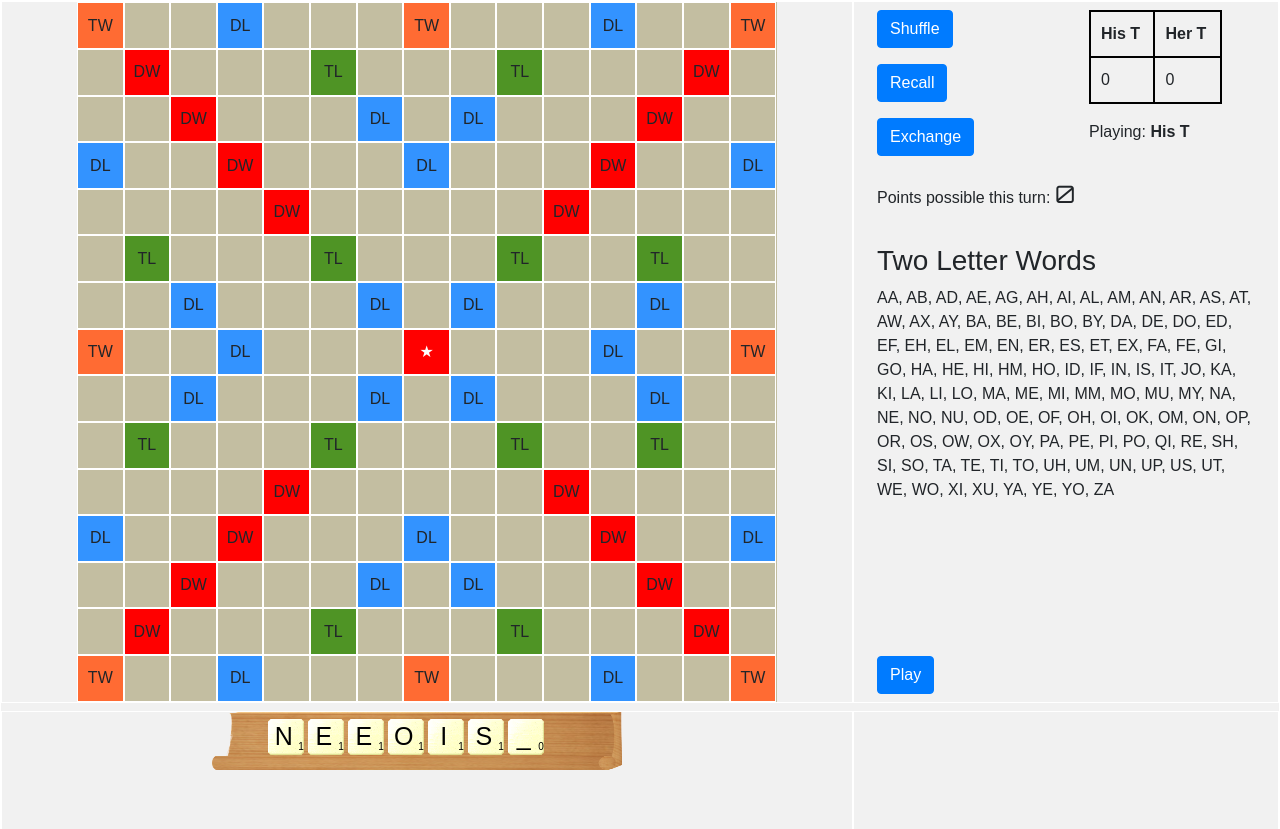
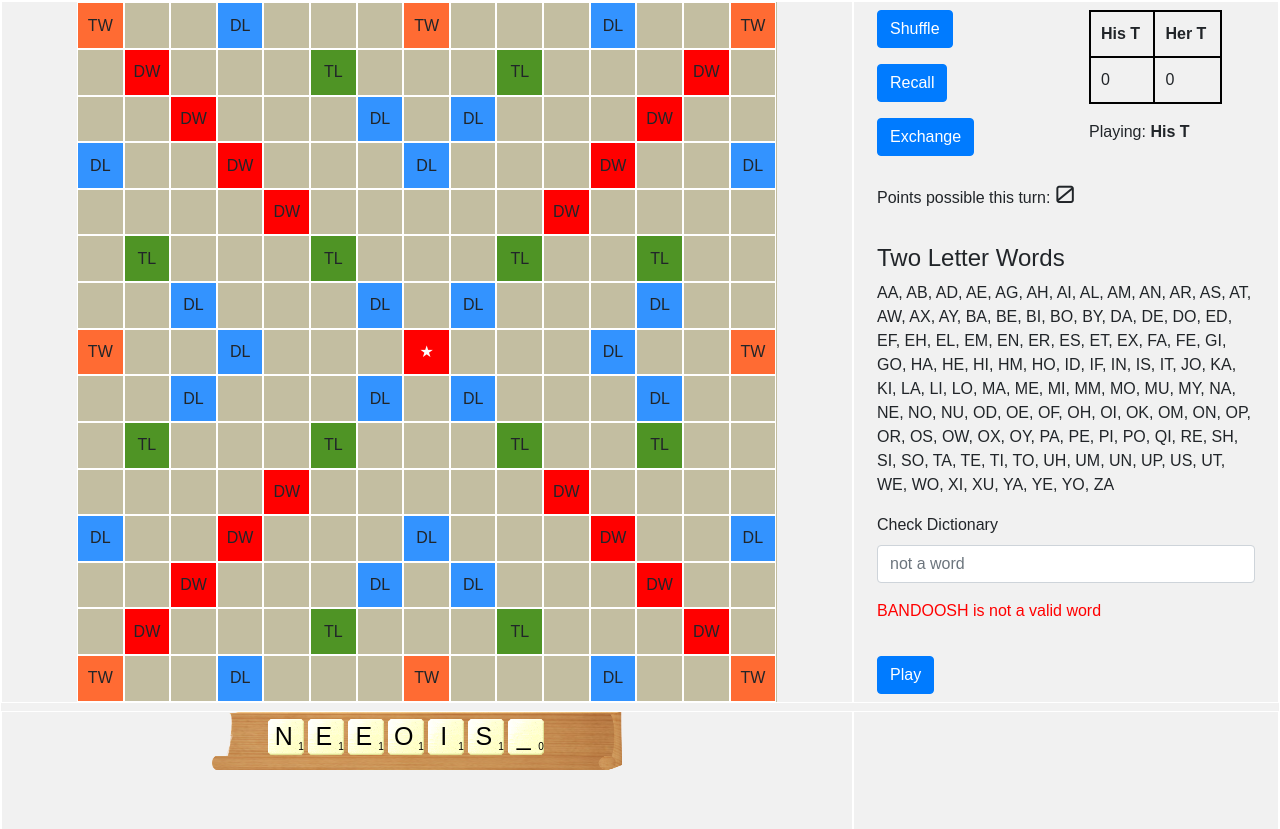
Before and after one commit to sourish33/ScrabbleGame, a PHP site: page / in a window 1280 px wide. Shown: the top 829 px of the page. Run offline with PHP 8.4, Linux system fonts and the light colour scheme.

Commit message:
dictionary interface added

```diff
--- a/index.html
+++ b/index.html
@@ -353,33 +353,23 @@
 				</div>
 
 
-				<!-- <div>
-					<table>
-						<thead>
-						<tr>
-							<th scope="col"><span id="pl1">Player</span></th>
-							<th scope="col"><span id="pl2">Player</span></th>
 
-						</tr>
-						</thead>
-						<tbody>
-						<tr>
-							<td><span id="pl1 points">0</span></td>
-							<td><span id="pl2 points">0</span></td>
-						</tr>
-						</tbody>
-					</table>
-				</div> -->
 
 				<div class="p-2 2lw" >
-					<h3>Two Letter Words</h3>
+					<h4>Two Letter Words</h4>
 				<p>
 					AA, AB, AD, AE, AG, AH, AI, AL, AM, AN, AR, AS, AT, AW, AX, AY, BA, BE, BI, BO, BY, DA, DE, DO, ED, EF, EH, EL, EM, EN, ER, ES, ET, EX,
 					FA, FE, GI, GO, HA, HE, HI, HM, HO, ID, IF, IN, IS, IT, JO, KA, KI, LA, LI, LO, MA, ME, MI, MM, MO, MU, MY, NA, NE, NO, NU, OD, OE, OF, OH, OI, OK, OM, ON, OP, OR, OS, OW, OX, OY, PA, PE, PI, PO, QI, RE, SH, SI, SO, TA, TE, TI, TO, UH, UM, UN, UP, US, UT, WE, WO, XI, XU, YA, YE, YO, ZA
 				</p>
+				<form>
+					<div class="form-group">
+					  <label for="dictionary">Check Dictionary</label>
+					  <input type="text" class="form-control" id="checkdic" placeholder="not a word">
+					</div>
+				</form>
+				<p id="verdict-bad"><span id="searched">BANDOOSH</span> is not a valid word</p>
+				</div>
 
-
-				</div>
 
 
 				<div class="mt-auto p-2">
--- a/style.css
+++ b/style.css
@@ -180,6 +180,13 @@ body {
     font-weight: bold;
   }
 
+  #verdict-bad {
+    color: red;
+  }
+  #verdict-good {
+    color: green;
+  }
+
 
   #points {
     font-family: 'Orbitron', sans-serif;
```
Also changed, not shown: 1 other file.
